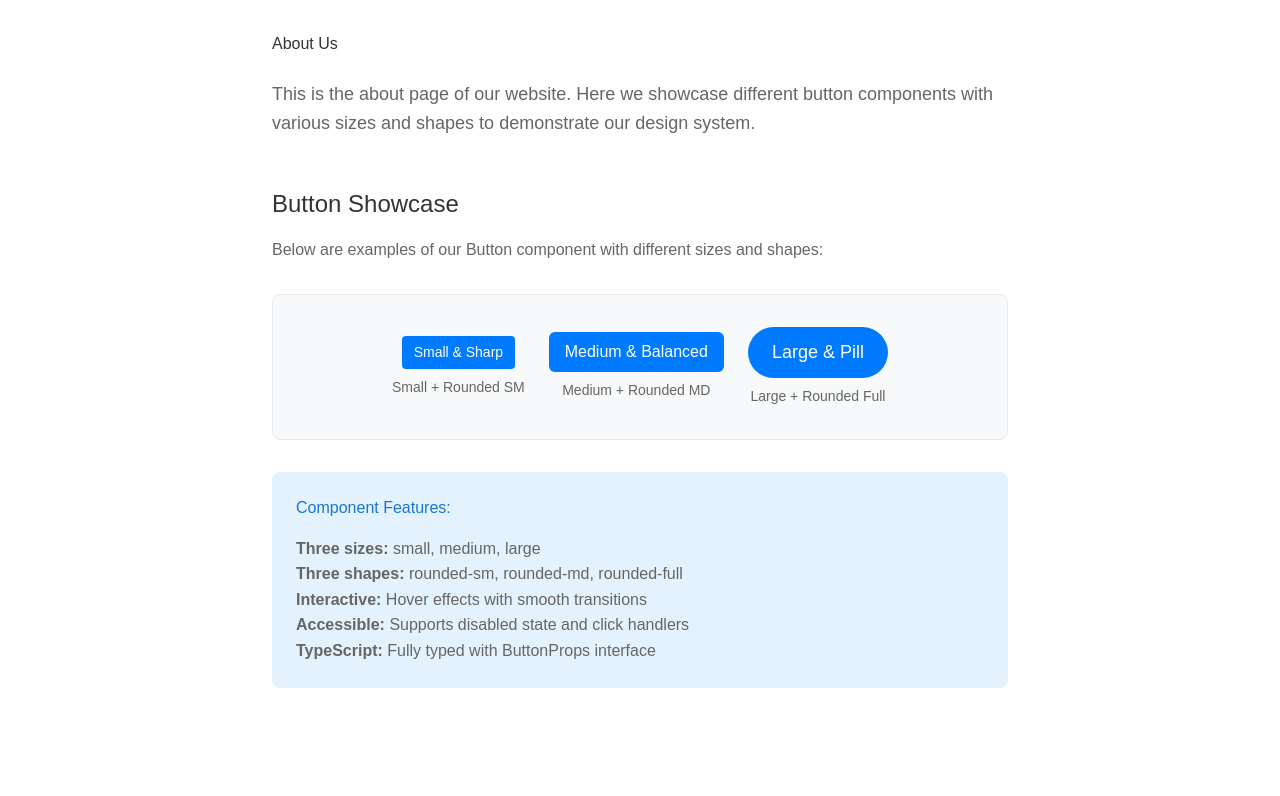
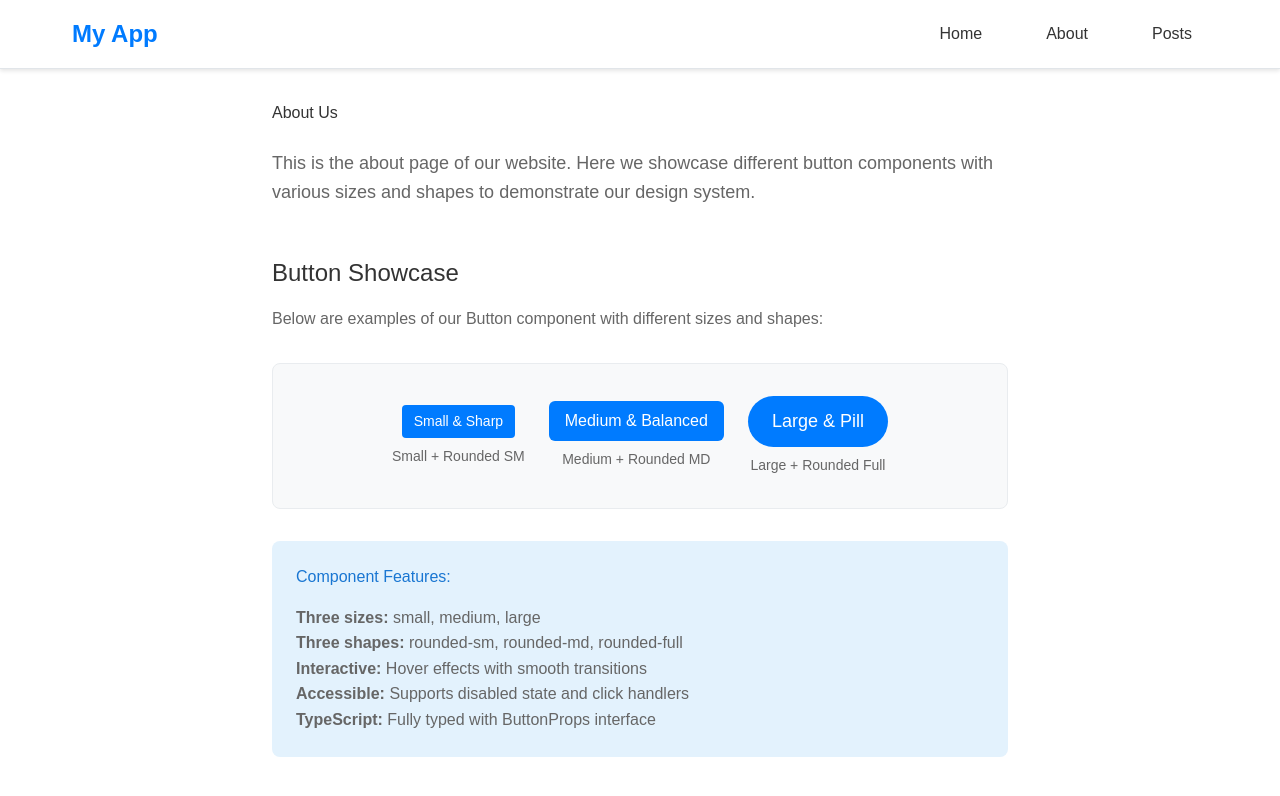
Before and after one commit to code-captain18/alx-project-0x02-setup, a Next.js app in the folder alx-project-0x02/: page /about in a window 1280 px wide. Shown: the top 796 px of the page. Built offline with nearby package versions, Linux system fonts and the light colour scheme.

Commit message:
implement navitation between pages.

```diff
--- a/alx-project-0x02/components/layout/Header.tsx
+++ b/alx-project-0x02/components/layout/Header.tsx
@@ -3,20 +3,117 @@ import Link from 'next/link'
 
 const Header = () => {
     return (
-        <div>
-            <h1>Welcome to this website</h1>
+        <header style={{
+            backgroundColor: '#fff',
+            borderBottom: '1px solid #e1e5e9',
+            padding: '1rem 0',
+            boxShadow: '0 2px 4px rgba(0, 0, 0, 0.1)',
+            position: 'sticky',
+            top: 0,
+            zIndex: 100
+        }}>
+            <div style={{
+                maxWidth: '1200px',
+                margin: '0 auto',
+                padding: '0 2rem',
+                display: 'flex',
+                justifyContent: 'space-between',
+                alignItems: 'center'
+            }}>
+                <div style={{
+                    fontSize: '1.5rem',
+                    fontWeight: 'bold',
+                    color: '#333'
+                }}>
+                    <Link href="/" style={{
+                        textDecoration: 'none',
+                        color: '#007bff'
+                    }}>
+                        My App
+                    </Link>
+                </div>
+
                 <nav>
-                <ul>
+                    <ul style={{
+                        display: 'flex',
+                        listStyle: 'none',
+                        margin: 0,
+                        padding: 0,
+                        gap: '2rem'
+                    }}>
                         <li>
-                        <Link href="/home">Home</Link>
+                            <Link
+                                href="/home"
+                                style={{
+                                    textDecoration: 'none',
+                                    color: '#333',
+                                    fontWeight: '500',
+                                    padding: '0.5rem 1rem',
+                                    borderRadius: '6px',
+                                    transition: 'all 0.2s ease'
+                                }}
+                                onMouseEnter={(e) => {
+                                    e.currentTarget.style.backgroundColor = '#f8f9fa'
+                                    e.currentTarget.style.color = '#007bff'
+                                }}
+                                onMouseLeave={(e) => {
+                                    e.currentTarget.style.backgroundColor = 'transparent'
+                                    e.currentTarget.style.color = '#333'
+                                }}
+                            >
+                                Home
+                            </Link>
                         </li>
                         <li>
-                        <Link href="/about">About</Link>
+                            <Link
+                                href="/about"
+                                style={{
+                                    textDecoration: 'none',
+                                    color: '#333',
+                                    fontWeight: '500',
+                                    padding: '0.5rem 1rem',
+                                    borderRadius: '6px',
+                                    transition: 'all 0.2s ease'
+                                }}
+                                onMouseEnter={(e) => {
+                                    e.currentTarget.style.backgroundColor = '#f8f9fa'
+                                    e.currentTarget.style.color = '#007bff'
+                                }}
+                                onMouseLeave={(e) => {
+                                    e.currentTarget.style.backgroundColor = 'transparent'
+                                    e.currentTarget.style.color = '#333'
+                                }}
+                            >
+                                About
+                            </Link>
                         </li>
-
+                        <li>
+                            <Link
+                                href="/posts"
+                                style={{
+                                    textDecoration: 'none',
+                                    color: '#333',
+                                    fontWeight: '500',
+                                    padding: '0.5rem 1rem',
+                                    borderRadius: '6px',
+                                    transition: 'all 0.2s ease'
+                                }}
+                                onMouseEnter={(e) => {
+                                    e.currentTarget.style.backgroundColor = '#f8f9fa'
+                                    e.currentTarget.style.color = '#007bff'
+                                }}
+                                onMouseLeave={(e) => {
+                                    e.currentTarget.style.backgroundColor = 'transparent'
+                                    e.currentTarget.style.color = '#333'
+                                }}
+                            >
+                                Posts
+                            </Link>
+                        </li>
                     </ul>
                 </nav>
             </div>
+        </header>
     )
 }
 
--- a/alx-project-0x02/pages/about.tsx
+++ b/alx-project-0x02/pages/about.tsx
@@ -1,8 +1,11 @@
 import React from 'react'
 import Button from '@/components/common/Button'
+import Header from '@/components/layout/Header'
 
 const about = () => {
     return (
+        <div>
+            <Header />
             <div style={{ padding: '2rem', maxWidth: '800px', margin: '0 auto' }}>
                 <h1 style={{ marginBottom: '1.5rem', color: '#333' }}>About Us</h1>
                 <p style={{ marginBottom: '3rem', color: '#666', fontSize: '1.125rem', lineHeight: '1.6' }}>
@@ -79,6 +82,7 @@ const about = () => {
                     </ul>
                 </div>
             </div>
+        </div>
     )
 }
 
--- a/alx-project-0x02/pages/home.tsx
+++ b/alx-project-0x02/pages/home.tsx
@@ -1,5 +1,6 @@
 import Card from '@/components/common/Card'
 import PostModal from '@/components/common/PostModal'
+import Header from '@/components/layout/Header'
 import React, { useState } from 'react'
 
 interface Post {
@@ -27,6 +28,8 @@ const home = () => {
     const closeModal = () => setIsModalOpen(false)
 
     return (
+        <div>
+            <Header />
             <div style={{ padding: '2rem' }}>
                 <div style={{ display: 'flex', justifyContent: 'space-between', alignItems: 'center', marginBottom: '2rem' }}>
                     <h1>Welcome to the Home Page</h1>
@@ -63,6 +66,7 @@ const home = () => {
                     onSubmit={handleAddPost}
                 />
             </div>
+        </div>
     )
 }
 
--- /dev/null
+++ b/alx-project-0x02/pages/posts.tsx
@@ -0,0 +1,71 @@
+import React from 'react'
+import Header from '@/components/layout/Header'
+
+const posts = () => {
+    return (
+        <div>
+            <Header />
+            <div style={{ padding: '2rem', maxWidth: '800px', margin: '0 auto' }}>
+                <h1 style={{ marginBottom: '1.5rem', color: '#333' }}>Posts</h1>
+                <p style={{ color: '#666', fontSize: '1.125rem', lineHeight: '1.6', marginBottom: '2rem' }}>
+                    Welcome to the posts page! Here you can view all the posts and articles.
+                </p>
+
+                <div style={{
+                    display: 'grid',
+                    gap: '1.5rem'
+                }}>
+                    <article style={{
+                        padding: '1.5rem',
+                        border: '1px solid #e1e5e9',
+                        borderRadius: '8px',
+                        backgroundColor: '#fff',
+                        boxShadow: '0 2px 4px rgba(0, 0, 0, 0.1)'
+                    }}>
+                        <h2 style={{ marginBottom: '0.5rem', color: '#333' }}>Getting Started with React</h2>
+                        <p style={{ color: '#666', fontSize: '0.875rem', marginBottom: '1rem' }}>
+                            Posted on January 15, 2024
+                        </p>
+                        <p style={{ color: '#666', lineHeight: '1.6' }}>
+                            Lorem ipsum dolor sit amet, consectetur adipiscing elit. Sed do eiusmod tempor incididunt ut labore et dolore magna aliqua. Ut enim ad minim veniam, quis nostrud exercitation ullamco laboris nisi ut aliquip ex ea commodo consequat.
+                        </p>
+                    </article>
+
+                    <article style={{
+                        padding: '1.5rem',
+                        border: '1px solid #e1e5e9',
+                        borderRadius: '8px',
+                        backgroundColor: '#fff',
+                        boxShadow: '0 2px 4px rgba(0, 0, 0, 0.1)'
+                    }}>
+                        <h2 style={{ marginBottom: '0.5rem', color: '#333' }}>Next.js Best Practices</h2>
+                        <p style={{ color: '#666', fontSize: '0.875rem', marginBottom: '1rem' }}>
+                            Posted on February 3, 2024
+                        </p>
+                        <p style={{ color: '#666', lineHeight: '1.6' }}>
+                            Duis aute irure dolor in reprehenderit in voluptate velit esse cillum dolore eu fugiat nulla pariatur. Excepteur sint occaecat cupidatat non proident, sunt in culpa qui officia deserunt mollit anim id est laborum.
+                        </p>
+                    </article>
+
+                    <article style={{
+                        padding: '1.5rem',
+                        border: '1px solid #e1e5e9',
+                        borderRadius: '8px',
+                        backgroundColor: '#fff',
+                        boxShadow: '0 2px 4px rgba(0, 0, 0, 0.1)'
+                    }}>
+                        <h2 style={{ marginBottom: '0.5rem', color: '#333' }}>TypeScript Tips and Tricks</h2>
+                        <p style={{ color: '#666', fontSize: '0.875rem', marginBottom: '1rem' }}>
+                            Posted on March 12, 2024
+                        </p>
+                        <p style={{ color: '#666', lineHeight: '1.6' }}>
+                            Sed ut perspiciatis unde omnis iste natus error sit voluptatem accusantium doloremque laudantium. Totam rem aperiam, eaque ipsa quae ab illo inventore veritatis et quasi architecto beatae vitae dicta sunt explicabo.
+                        </p>
+                    </article>
+                </div>
+            </div>
+        </div>
+    )
+}
+
+export default posts
```
Lines whose indentation alone changed are shown as unchanged.
